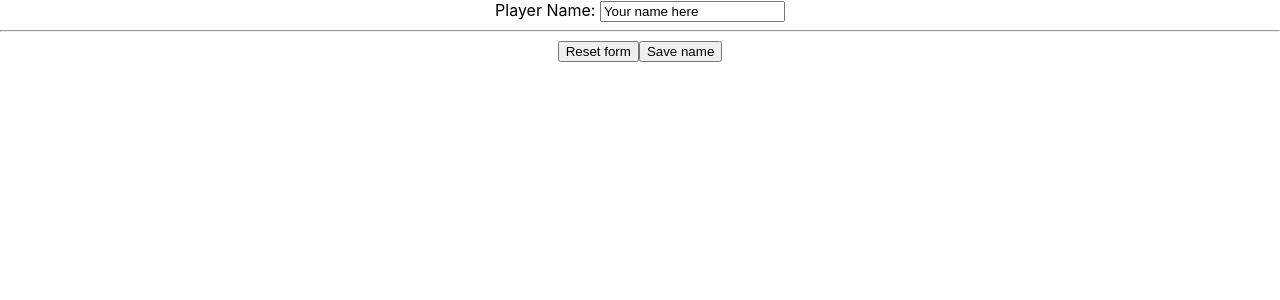
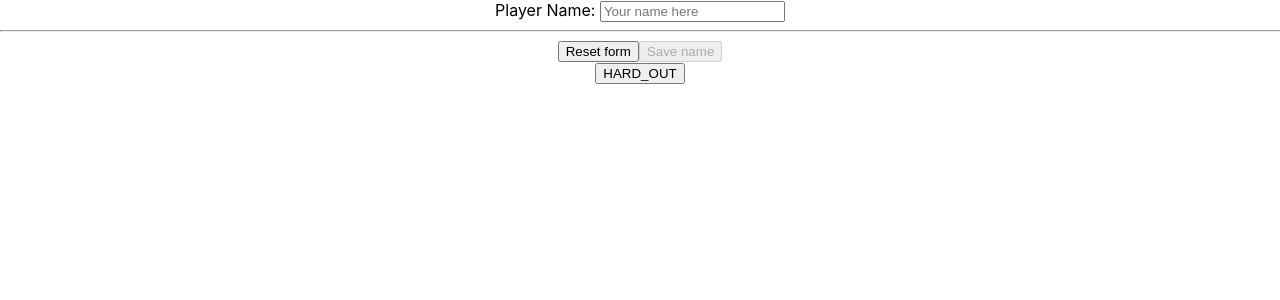
Before and after one commit to stumunculus/bttm, a React (Create React App) app: page / in a window 1280 px wide. Shown: the top 300 px of the page. Built offline with nearby package versions, Linux system fonts and the light colour scheme.

Commit message:
Moved localStorage work to App.js, added hard out
Co-authored-by: Alex Jarvis <alxjrvs@users.noreply.github.com>

```diff
--- a/src/App.js
+++ b/src/App.js
@@ -1,11 +1,27 @@
-import './App.css';
-import { AddPlayer } from './components/AddPlayer';
+import { useState, useEffect } from "react";
+import "./App.css";
+import { AddPlayer } from "./components/AddPlayer";
 
 function App() {
+  const [players, setPlayers] = useState([]);
+
+  const HARD_OUT = () => {
+    localStorage.removeItem("players");
+    setPlayers([]);
+  };
+
+  const stringOfPlayers = JSON.stringify({ players });
+  useEffect(() => {
+    localStorage.setItem("players", stringOfPlayers);
+  }, [stringOfPlayers]);
+
+  const addNewPlayer = (name) => setPlayers([...players, name]);
 
   return (
     <div className="App">
-      <AddPlayer />
+      <AddPlayer addNewPlayer={addNewPlayer} />
+      {players.join(", ")}
+      <button onClick={HARD_OUT}>HARD_OUT</button>
     </div>
   );
 }
--- a/src/components/AddPlayer.js
+++ b/src/components/AddPlayer.js
@@ -1,32 +1,29 @@
 import { useState } from "react";
-import { useEffect } from "react";
 
-export const AddPlayer = () => {
-    const [players, setPlayers] = useState([]);
-
-    const stringOfPlayers = JSON.stringify({players});
-    useEffect(() => {
-        localStorage.setItem("players", stringOfPlayers)
-    }, [stringOfPlayers]);
-
+export const AddPlayer = ({ addNewPlayer }) => {
+  const [name, setName] = useState("");
   const handleSubmit = (event) => {
     event.preventDefault();
-        const data = new FormData(event.target)
-        setPlayers([...players, data.get("nameInput")])
+    addNewPlayer(name);
+    setName("");
   };
 
   return (
-        <div className="addPlayers">
-            <header className="addPlayers-header">
     <form onSubmit={handleSubmit}>
       <label>
-                        Player Name: <input name="nameInput" defaultValue="Your name here" />
+        Player Name:{" "}
+        <input
+          name="nameInput"
+          onChange={(e) => setName(e.target.value)}
+          value={name}
+          placeholder="Your name here"
+        />
       </label>
       <hr />
       <button type="reset">Reset form</button>
-                        <button type="submit">Save name</button>
+      <button disabled={name.length < 3} type="submit">
+        Save name
+      </button>
     </form>
-            </header>
-        </div>
-    )
-}
+  );
+};
```
Lines whose indentation alone changed are shown as unchanged.
